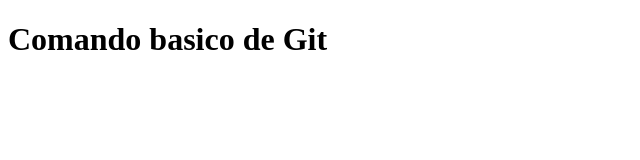
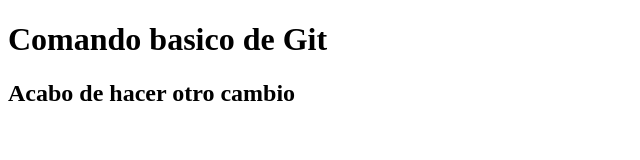
Before and after one commit to yudyelizabeth/prueba_git, a plain HTML site: page index.html in a window 1280 px wide. Shown: the whole page, without its empty margins (0-640 px from the left). Drawn offline with Linux system fonts and the light colour scheme.

Commit message:
agregue la etiqueta h2

```diff
--- a/index.html
+++ b/index.html
@@ -7,5 +7,6 @@
 </head>
 <body>
     <h1>Comando basico de Git</h1>
+    <h2>Acabo de hacer otro cambio</h2>
 </body>
 </html>
```
